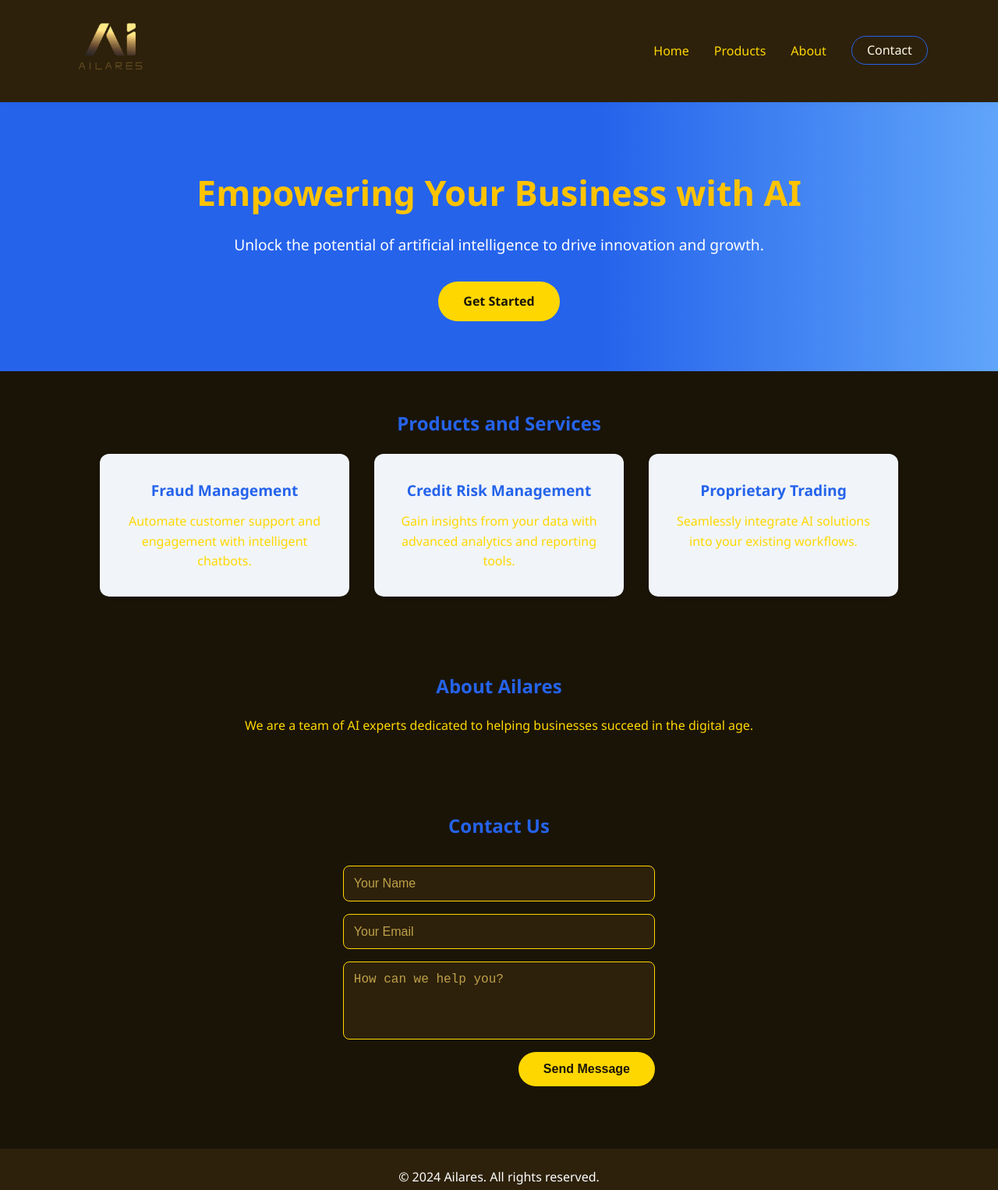
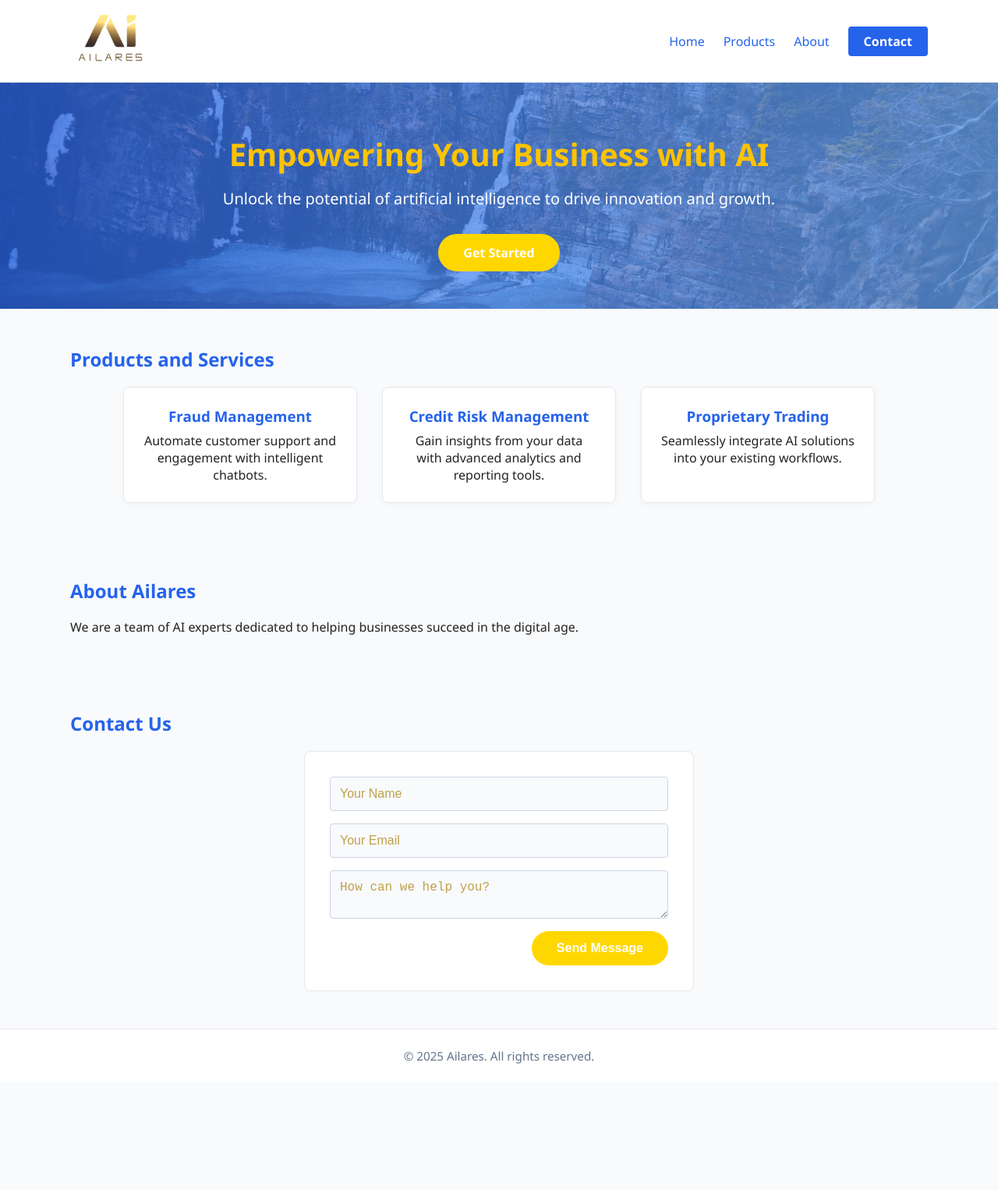
Before and after one commit to sherrycmx/website, a plain HTML site: page index.html in a window 1280 px wide. Shown: the whole page at 78% size. After the commit the page ends 1388 px from the top, so only its background shows below. Drawn offline with Linux system fonts and the light colour scheme.

Commit message:
changed background

```diff
--- a/index.html
+++ b/index.html
@@ -76,7 +76,7 @@
     <!-- Footer -->
     <footer>
         <div class="container">
-            <p>&copy; 2024 Ailares. All rights reserved.</p>
+            <p>&copy; 2025 Ailares. All rights reserved.</p>
         </div>
     </footer>
 </body>
--- a/styles.css
+++ b/styles.css
@@ -8,10 +8,11 @@
 }
 
 body {
-    font-family: 'Segoe UI', Arial, sans-serif;
-    background-color: #1a1407;
-    color: #FFD700;
-    line-height: 1.6;
+    background: #f8fafc;
+    color: #222;
+    font-family: 'Segoe UI', 'Roboto', Arial, sans-serif;
+    margin: 0;
+    padding: 0;
 }
 
 .container {
@@ -22,9 +23,9 @@ body {
 
 /* Navigation Bar */
 nav {
-    background-color: #2d210b;
-    box-shadow: 0 2px 8px rgba(0,0,0,0.03);
-    padding: 1.2rem 0;
+    background: #fff;
+    border-bottom: 1px solid #e5e7eb;
+    padding: 0.5rem 0;
     position: sticky;
     top: 0;
     z-index: 100;
@@ -44,53 +45,78 @@ nav .container {
     justify-content: space-between;
 }
 
+.logo img {
+    height: 48px;
+    width: auto;
+}
+
 .nav-links {
     list-style: none;
     display: flex;
-    gap: 2rem;
+    gap: 1.5rem;
+    margin: 0;
+    padding: 0;
 }
 
 .nav-links a {
     text-decoration: none;
-    color: #FFD700;
+    color: #2563eb;
     font-weight: 500;
     transition: color 0.2s;
 }
 
-.nav-links a:hover,
-.nav-links .btn {
-    color: #fffbe6;
+.nav-links a.btn,
+.btn-primary {
+    background: #2563eb;
+    color: #fff !important;
+    padding: 0.5rem 1.25rem;
+    border-radius: 4px;
+    font-weight: 600;
+    border: none;
+    transition: background 0.2s;
 }
 
-.nav-links .btn {
-    padding: 0.4em 1.2em;
-    border: 1px solid #2563eb;
-    border-radius: 20px;
-    background: none;
-    transition: background 0.2s, color 0.2s;
+.nav-links a.btn:hover,
+.btn-primary:hover {
+    background: #1d4ed8;
 }
 
-.nav-links .btn:hover {
-    background: #2563eb;
-    color: #fff;
+.nav-links a:hover {
+    color: #1d4ed8;
 }
 
 /* Hero Section */
 .hero {
-    background: linear-gradient(90deg, #2563eb 60%, #60a5fa 100%);
+    position: relative;
+    background: linear-gradient(90deg, #2563eb 0%, #60a5fa 100%);
     color: #fff;
-    padding: 5rem 0 4rem 0;
+    padding: 4rem 0 3rem 0;
     text-align: center;
+    overflow: hidden;
+}
+
+.hero::before {
+    content: "";
+    position: absolute;
+    inset: 0;
+    background: url('assets/pexels-photo-4365414.jpeg') center/cover no-repeat;
+    opacity: 0.3; /* 30% opacity */
+    z-index: 0;
+}
+
+.hero .container {
+    position: relative;
+    z-index: 1;
 }
 
 .hero h1 {
-    font-size: 2.8rem;
+    font-size: 2.5rem;
     margin-bottom: 1rem;
     font-weight: 700;
 }
 
 .hero p {
-    font-size: 1.2rem;
+    font-size: 1.25rem;
     margin-bottom: 2rem;
 }
 
@@ -130,30 +156,30 @@ nav .container {
 .features-list {
     display: flex;
     gap: 2rem;
+    flex-wrap: wrap;
     justify-content: center;
-    flex-wrap: wrap;
 }
 
 .feature-item {
-    background: #f1f5f9;
-    border-radius: 12px;
-    padding: 2rem 1.5rem;
+    background: #fff;
+    border: 1px solid #e5e7eb;
+    border-radius: 8px;
+    padding: 1.5rem;
     flex: 1 1 250px;
-    min-width: 220px;
-    max-width: 320px;
+    min-width: 250px;
+    max-width: 300px;
     box-shadow: 0 2px 8px rgba(0,0,0,0.03);
+    text-align: center;
 }
 
 .feature-item h3 {
     color: #2563eb;
-    margin-bottom: 0.7rem;
-    font-size: 1.2rem;
+    margin-bottom: 0.5rem;
 }
 
 /* Solutions, Pricing, About, Contact Sections */
 section {
     padding: 3rem 0;
-    text-align: center;
 }
 
 section h2 {
@@ -194,26 +220,29 @@ section h2 {
 
 /* Contact Form */
 .contact form {
-    max-width: 400px;
-    margin: 2rem auto 0 auto;
     display: flex;
     flex-direction: column;
     gap: 1rem;
+    background: #fff;
+    padding: 2rem;
+    border-radius: 8px;
+    border: 1px solid #e5e7eb;
+    max-width: 500px;
+    margin: 0 auto;
 }
 
-.contact input,
-.contact textarea {
-    padding: 0.8em;
-    background-color: #2d210b;
-    color: #FFD700;
-    border: 1px solid #FFD700;
-    border-radius: 8px;
+input, textarea {
+    padding: 0.75rem;
+    border: 1px solid #cbd5e1;
+    border-radius: 4px;
     font-size: 1rem;
-    resize: none;
+    background: #f8fafc;
+    color: #222;
 }
 
-.contact textarea {
-    min-height: 100px;
+input:focus, textarea:focus {
+    border-color: #2563eb;
+    outline: none;
 }
 
 .contact button {
@@ -222,12 +251,12 @@ section h2 {
 
 /* Footer */
 footer {
-    background-color: #2d210b;
-    color: #fff;
+    background: #fff;
+    border-top: 1px solid #e5e7eb;
     text-align: center;
     padding: 1.5rem 0;
-    margin-top: 2rem;
-    font-size: 1rem;
+    color: #64748b;
+    font-size: 0.95rem;
 }
 
 /* Responsive Design */
```
Also changed, not shown: assets/pexels-photo-1722206.jpeg (added), assets/pexels-photo-3363331.jpeg (added), assets/pexels-photo-355637.jpeg (added), assets/pexels-photo-374018.jpeg (added), assets/pexels-photo-4365247.jpeg (added), assets/pexels-photo-4365414.jpeg (added).
